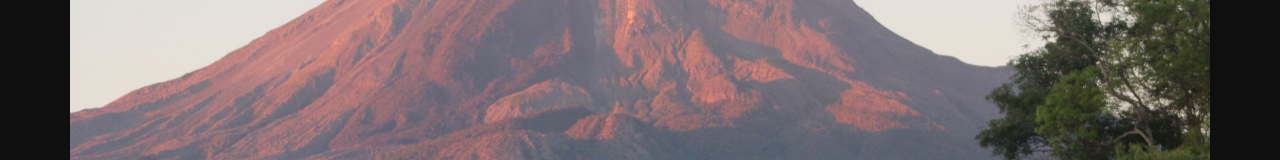
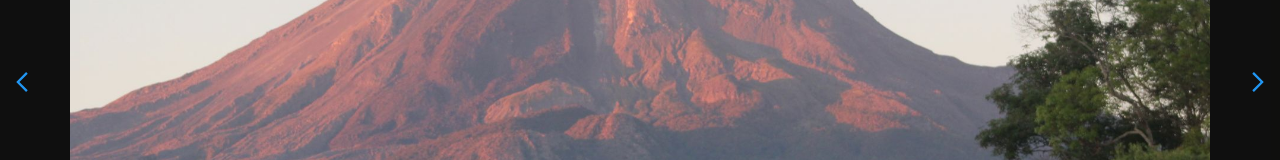
Before and after one commit to ulisescerv91/photography-website, a React (Create React App) app: page / in a window 1280 px wide. Both pictures are taken after a click on the picture 923 px from the left and 2332 px from the top of the page. Shown: the part 2250-2410 px from the top of the page. Built offline with nearby package versions, Linux system fonts and the light colour scheme; a web font is replaced by a local one.

Commit message:
modal functionality

```diff
--- a/src/components/Gallery/Gallery.jsx
+++ b/src/components/Gallery/Gallery.jsx
@@ -15,6 +15,9 @@ const Gallery = () => {
         setShowModal(false);
 
     }
+
+
+
     return (
         <div className="Gallery">
             <div className="gallery_title">
@@ -35,7 +38,7 @@ const Gallery = () => {
 
             </div>
             {
-                showModal && <ImageModal img={imgToShowInModal} closeModalfn={closeModal}/>
+                showModal && <ImageModal img={imgToShowInModal} closeModalfn={closeModal} lastImg={10}/>
             }
 
         </div>
--- a/src/components/ImageModal/ImageModal.css
+++ b/src/components/ImageModal/ImageModal.css
@@ -5,6 +5,24 @@
   top: 15px;
   position: absolute; }
 
+.change_img {
+  position: absolute;
+  left: 0;
+  width: 100%;
+  top: 50%;
+  padding: 0 10px;
+  transform: translateY(-50%);
+  display: flex;
+  justify-content: space-between;
+  align-items: center; }
+
+.change_img .icon_change_img {
+  font-size: 25px;
+  cursor: pointer; }
+
+.image_container {
+  user-select: none; }
+
 .image_container .img_modal {
   max-width: 100%;
   max-height: 95vh; }
--- a/src/components/ImageModal/ImageModal.jsx
+++ b/src/components/ImageModal/ImageModal.jsx
@@ -1,15 +1,34 @@
-import React from 'react';
+import React, { useState } from 'react';
+import Modal from '../Modal/Modal'
 import {FaRegWindowClose} from 'react-icons/fa'
-import Modal from '../Modal/Modal'
+import {FcNext,FcPrevious} from 'react-icons/fc'
 
 import './ImageModal.css'
 
+
 const ImageModal = (props) => {
+    const [imageToShow, setimageToShow] = useState(props.img);
+
+    const nextImgShowInModal = () =>{
+        let nextImg = imageToShow + 1;
+        setimageToShow( (nextImg <= props.lastImg )? nextImg : 1 )
+    }
+
+    const prevImgShowInModal = () =>{
+        let prevImg = imageToShow - 1;
+        setimageToShow( (prevImg >= 1)? prevImg : props.lastImg )
+
+    }
+
     return (
         <Modal isOpen={true}>
             <FaRegWindowClose className="close_icon" onClick={props.closeModalfn}/>
+            <div className="change_img">
+                <FcPrevious className="icon_change_img" onClick={prevImgShowInModal}/>
+                <FcNext className="icon_change_img" onClick={nextImgShowInModal}/>
+            </div>
             <div className="image_container">
-                <img src={require(`../../Assets/images/gallery/nature/${props.img}.jpg`)}  alt="Beto"  className="img_modal" />
+                <img src={require(`../../Assets/images/gallery/nature/${imageToShow}.jpg`)}  alt="Beto"  className="img_modal" />
             </div>
         </Modal>
     );
--- a/src/components/ImageModal/ImageModal.scss
+++ b/src/components/ImageModal/ImageModal.scss
@@ -7,8 +7,23 @@
     top: 15px;
     position: absolute;
 }
+.change_img{
+    position: absolute;
+    left: 0;
+    width: 100%;
+    top: 50%;
+    padding: 0 10px;
+    transform: translateY(-50%);
+    display: flex;
+    justify-content: space-between;
+    align-items: center;
+    .icon_change_img{
+        font-size: 25px;
+        cursor: pointer;
+    }
+}
 .image_container{
-
+    user-select: none;
     .img_modal{
         max-width: 100%;
         max-height: 95vh;
--- a/src/components/Modal/Modal.css
+++ b/src/components/Modal/Modal.css
@@ -9,6 +9,5 @@
   justify-content: center;
   align-items: center;
   background: rgba(0, 0, 0, 0.94); }
-
-.modal .modal_container {
-  padding: 5%; }
+  .modal .modal_container {
+    padding: 5%; }
```
Also changed, not shown: src/components/About/About.css (+0 -10 lines), src/components/Contact/Contact.css (+0 -20 lines), src/components/Gallery/Gallery.css (+0 -21 lines), src/components/Menu/Menu.css (+0 -17 lines).
